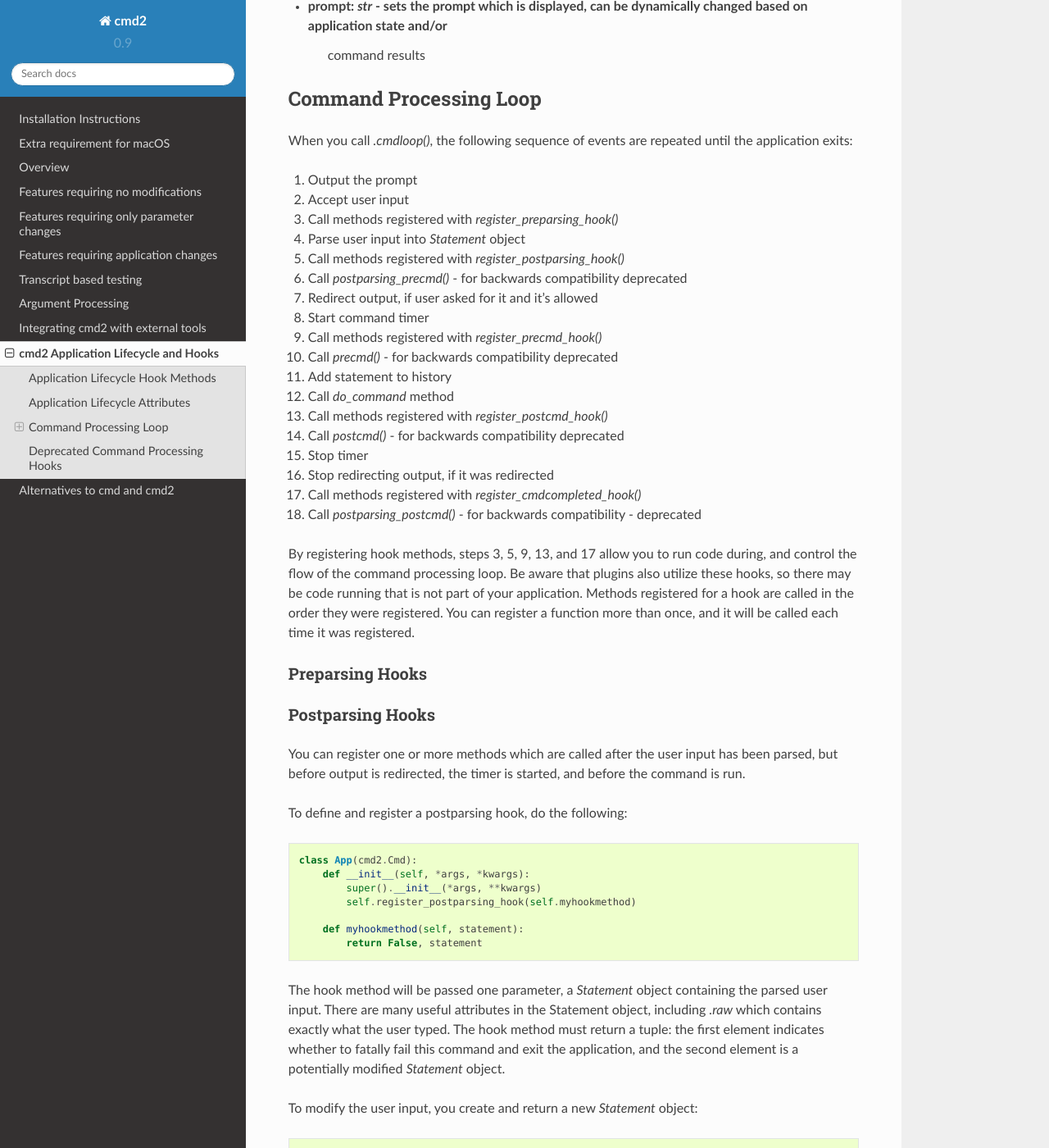
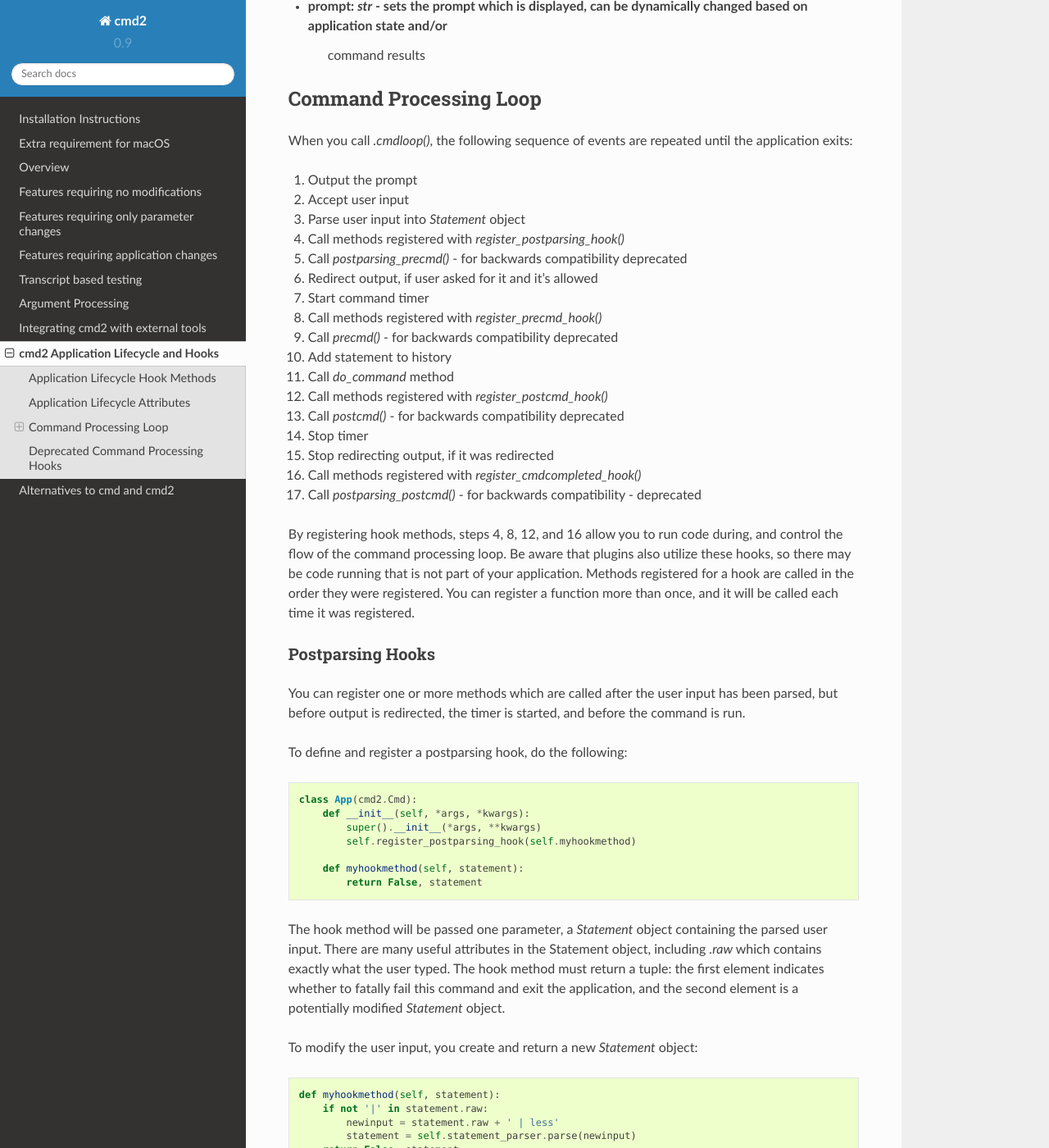
Before and after one commit to python-cmd2/cmd2, a Sphinx documentation site: the page built from docs/hooks.rst, in a window 1280 px wide and 1400 px high, scrolled down 1174 px. Shown: the whole window at 82% size. Built offline with Sphinx 7.4.7 and the Read the Docs theme 2.0.0, drawn with Linux system fonts in a browser that asks for light colours.

Commit message:
Preparsing hooks not feasible, discarding.

```diff
--- a/docs/hooks.rst
+++ b/docs/hooks.rst
@@ -46,32 +46,28 @@
 
 1. Output the prompt
 2. Accept user input
-3. Call methods registered with `register_preparsing_hook()`
-4. Parse user input into `Statement` object
-5. Call methods registered with `register_postparsing_hook()`
-6. Call `postparsing_precmd()` - for backwards compatibility deprecated
-7. Redirect output, if user asked for it and it's allowed
-8. Start command timer
-9. Call methods registered with `register_precmd_hook()`
-10. Call `precmd()` - for backwards compatibility deprecated
-11. Add statement to history
-12. Call `do_command` method
-13. Call methods registered with `register_postcmd_hook()`
-14. Call `postcmd()` - for backwards compatibility deprecated
-15. Stop timer
-16. Stop redirecting output, if it was redirected
-17. Call methods registered with `register_cmdcompleted_hook()`
-18. Call `postparsing_postcmd()` - for backwards compatibility - deprecated
+3. Parse user input into `Statement` object
+4. Call methods registered with `register_postparsing_hook()`
+5. Call `postparsing_precmd()` - for backwards compatibility deprecated
+6. Redirect output, if user asked for it and it's allowed
+7. Start command timer
+8. Call methods registered with `register_precmd_hook()`
+9. Call `precmd()` - for backwards compatibility deprecated
+10. Add statement to history
+11. Call `do_command` method
+12. Call methods registered with `register_postcmd_hook()`
+13. Call `postcmd()` - for backwards compatibility deprecated
+14. Stop timer
+15. Stop redirecting output, if it was redirected
+16. Call methods registered with `register_cmdcompleted_hook()`
+17. Call `postparsing_postcmd()` - for backwards compatibility - deprecated
 
-By registering hook methods, steps 3, 5, 9, 13, and 17 allow you to run code
+By registering hook methods, steps 4, 8, 12, and 16 allow you to run code
 during, and control the flow of the command processing loop. Be aware that
 plugins also utilize these hooks, so there may be code running that is not
 part of your application. Methods registered for a hook are called in the
 order they were registered. You can register a function more than once, and
 it will be called each time it was registered.
-
-Preparsing Hooks
-^^^^^^^^^^^^^^^^
 
 Postparsing Hooks
 ^^^^^^^^^^^^^^^^^
```
Also changed, not shown: 1 other file.
